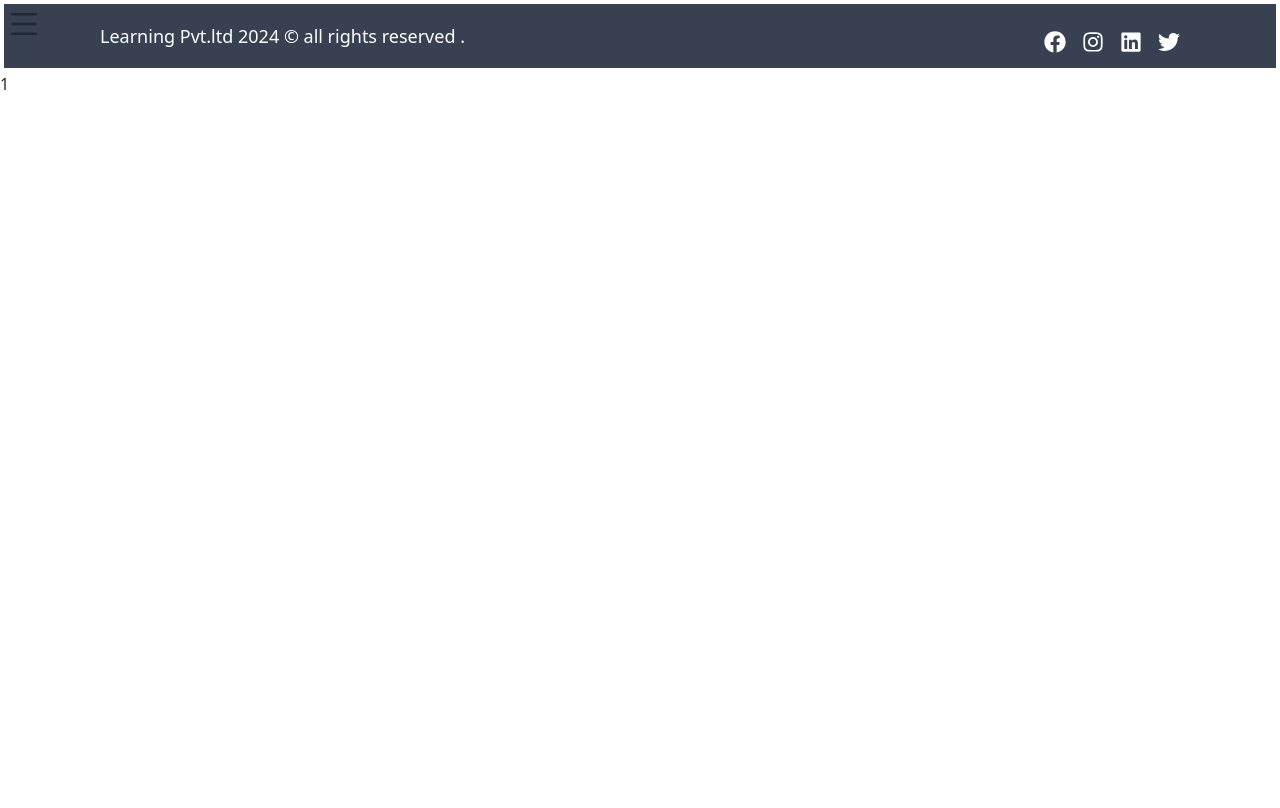
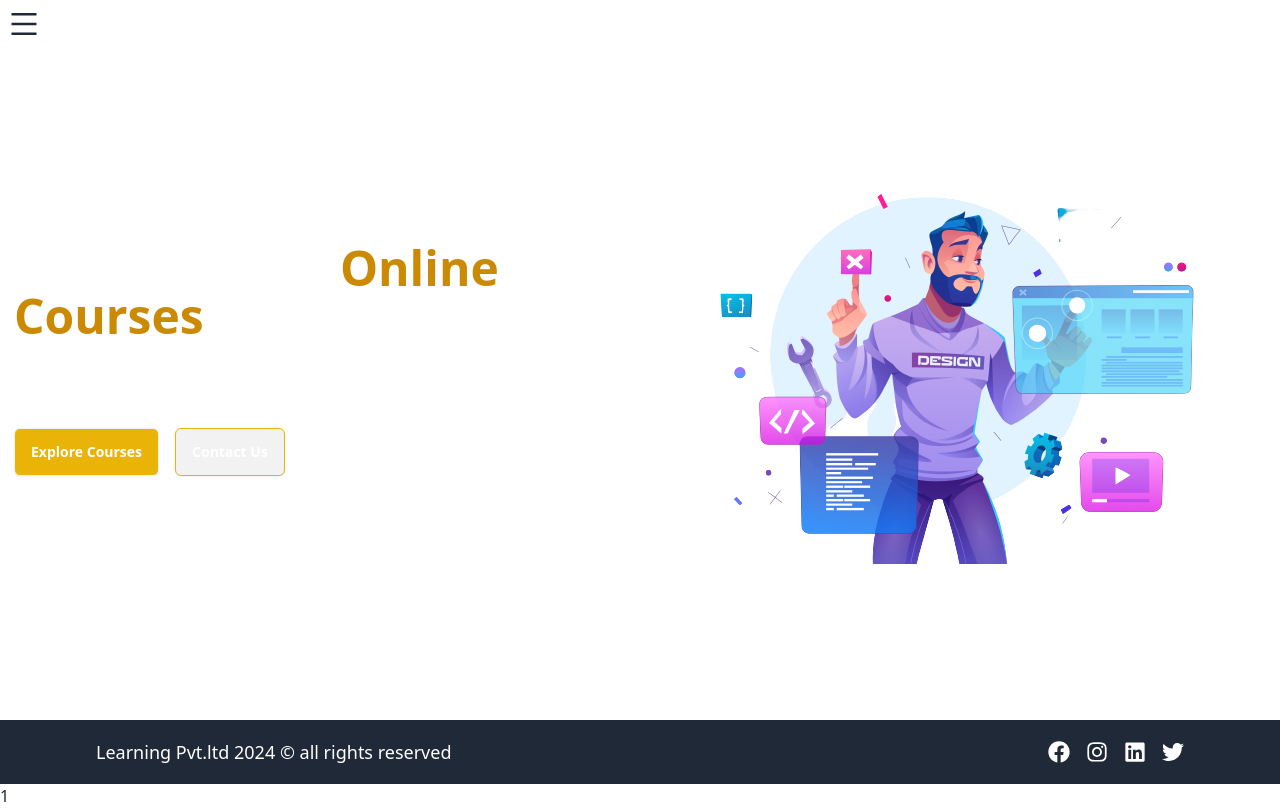
Before and after one commit to RitikY2005/lms, a React (Vite) app in the folder client/: page / in a window 1280 px wide. Built offline with nearby package versions, Linux system fonts and the light colour scheme.

Commit message:
built homepage landing page

```diff
--- a/client/src/App.jsx
+++ b/client/src/App.jsx
@@ -6,12 +6,13 @@ function App() {
 
 
   return (
-
+  	<>
      <Routes>
          <Route path="/" element={<Homepage/>}/>
      </Routes>
+     </>
 
   )
 }
 
-export default App
+export default App;
--- a/client/src/Components/Footer.jsx
+++ b/client/src/Components/Footer.jsx
@@ -7,14 +7,14 @@ function Footer(){
 	const currentYear= date.getFullYear();
 
   return (
-  	<footer className="w-full flex flex-col sm:flex-row justify-center sm:justify-between space-y-3 items-center h-[15vh] sm:h-[8vh] relative left-0 bottom-0 px-24 bg-gray-700 ">
+  	<footer className="w-full flex flex-col sm:flex-row justify-center sm:justify-between space-y-3 sm:space-y-0 items-center h-[15vh] sm:h-[8vh] relative left-0 bottom-0 px-24 bg-gray-800 ">
        <section className="flex justify-center align-center sm:w-auto w-full">
          <p className="text-white  sm:text-lg text-center ">
-         	Learning Pvt.ltd {currentYear} &copy; all rights reserved .
+         	Learning Pvt.ltd {currentYear} &copy; all rights reserved
          </p>
        </section>
 
-       <section className="flex justify-center align-center space-x-4">
+       <section className="flex justify-center align-center space-x-4 ">
        	  <FaFacebook className='cursor-pointer text-white hover:scale-110 transition-all duration-300 ease-in-out ' size={"22px"}/>
        	  <FaInstagram className='cursor-pointer text-white hover:scale-110 transition-all duration-300 ease-in-out ' size={"22px"}/>
        	  <FaLinkedin className='cursor-pointer text-white hover:scale-110 transition-all duration-300 ease-in-out ' size={"22px"}/>
--- /dev/null
+++ b/client/src/Layouts/HomeLayout.jsx
@@ -0,0 +1,87 @@
+import { AiOutlineMenu, AiFillCloseCircle } from "react-icons/ai";
+import { Link } from "react-router-dom";
+import Footer from "../Components/Footer.jsx";
+import {useSelector} from 'react-redux';
+
+function HomeLayout({ children }) {
+  function hideSidebar() {
+    const drawer = document.getElementById("my-drawer");
+    drawer.checked = !drawer.checked;
+  }
+
+  const isLoggedIn= useSelector((state)=>state?.user?.isLoggedIn);
+
+  return (
+    <>
+      <div className="drawer">
+        <input id="my-drawer" type="checkbox" className="drawer-toggle" />
+        <div className="drawer-content">
+          {/* Page content here */}
+
+          {children}
+
+          <Footer />
+          <label
+            htmlFor="my-drawer"
+            className="cursor cursor-pointer fixed top-2 left-2 "
+          >
+            <AiOutlineMenu size={"32px"} />
+          </label>
+        </div>
+        <div className="drawer-side">
+          <label
+            htmlFor="my-drawer"
+            aria-label="close sidebar"
+            className="drawer-overlay"
+          ></label>
+          <ul className="menu bg-base-200 text-base-content min-h-screen w-80 p-4 relative">
+            {/* Sidebar content here */}
+
+            <li className="absolute w-fit right-2 z-50">
+              <button className="" onClick={hideSidebar}>
+                <AiFillCloseCircle size={"22px"} />
+              </button>
+            </li>
+
+            <li>
+              <Link to="/"> Home </Link>
+            </li>
+
+            <li>
+              <Link to="/courses"> All Courses </Link>
+            </li>
+
+            <li>
+              <Link to="/contact-us"> Contact Us </Link>
+            </li>
+
+            <li>
+              <Link to="/about"> About Us </Link>
+            </li>
+            <li className="absolute bottom-4">
+              {!isLoggedIn && (
+                            <div className=" w-full flex justify-center items-center  space-x-4">
+                            <button className="btn btn-sm btn-secondary  px-8 py-2 text-white font-semibold rounded-md"><Link to="/login">Login</Link></button>
+                            <button className="btn btn-sm btn-primary  px-8 py-2 text-white font-semibold rounded-md"><Link to="/signin">signin</Link></button>
+                          </div>
+              )}
+
+              {
+                isLoggedIn && (
+                  <div className=" w-full flex justify-center items-center  space-x-4">
+                  <button className="btn btn-sm btn-secondary  px-8 py-2 text-white font-semibold rounded-md"><Link to="/profile">Profile</Link></button>
+                  <button className="btn btn-sm btn-primary  px-8 py-2 text-white font-semibold rounded-md"><Link to="/logout">logout</Link></button>
+                </div>
+                )
+              }
+            </li>
+
+          </ul>
+
+        </div>
+      </div>
+    </>
+  );
+}
+
+export default HomeLayout;
--- a/client/src/Pages/Homepage.jsx
+++ b/client/src/Pages/Homepage.jsx
@@ -1,87 +1,33 @@
-import { AiOutlineMenu, AiFillCloseCircle } from "react-icons/ai";
-import { Link } from "react-router-dom";
-import Footer from "../Components/Footer.jsx";
-import {useSelector} from 'react-redux';
+import { Link } from 'react-router-dom';
+import HomeLayout from '../Layouts/HomeLayout.jsx';
+import homePageMainImage from '../Assets/Images/homePageMainImage.png';
 
-function Homepage({ children }) {
-  function hideSidebar() {
-    const drawer = document.getElementById("my-drawer");
-    drawer.checked = !drawer.checked;
-  }
+function Homepage() {
+  return (
+    <HomeLayout>
+         <div className='w-full h-[90vh] flex flex-col md:flex-row justify-center items-center text-white'>
+              <div className='w-1/2 space-y-4'>
+                     <h1 className='text-5xl font-extrabold text-left '>
+                          <span>Find out best {" "}</span>
+                          <span className='text-yellow-600'>Online Courses</span>
+                     </h1>
+                     <p className='text-lg text-left'>
+                        Learn from the best teaching faculty in the world verified by NASA and modi themselves . We will make your every penny worth
+                     </p>
 
-  const isLoggedIn= useSelector((state)=>state?.user?.isLoggedIn);
+                     <div className='text-center sm:text-left space-x-4'>
+                        <button className='btn bg-yellow-500 rounded-md text-white text-sm font-bold hover:bg-yellow-600 transition-all duration-300 ease-in-out'><Link to="/courses">Explore Courses</Link></button>
+                        <button className='btn border border-yellow-500 rounded-md text-white text-sm font-bold hover:bg-yellow-600 transition-all duration-300 ease-in-out'><Link to="/contact-us">Contact Us</Link></button>
 
-  return (
-    <>
-      <div className="drawer">
-        <input id="my-drawer" type="checkbox" className="drawer-toggle" />
-        <div className="drawer-content p-1">
-          {/* Page content here */}
+                     </div>
 
-          {children}
-
-          <Footer />
-          <label
-            htmlFor="my-drawer"
-            className="cursor cursor-pointer fixed top-2 left-2 "
-          >
-            <AiOutlineMenu size={"32px"} />
-          </label>
-        </div>
-        <div className="drawer-side">
-          <label
-            htmlFor="my-drawer"
-            aria-label="close sidebar"
-            className="drawer-overlay"
-          ></label>
-          <ul className="menu bg-base-200 text-base-content min-h-screen w-80 p-4 relative">
-            {/* Sidebar content here */}
-
-            <li className="absolute w-fit right-2 z-50">
-              <button className="" onClick={hideSidebar}>
-                <AiFillCloseCircle size={"22px"} />
-              </button>
-            </li>
-
-            <li>
-              <Link to="/"> Home </Link>
-            </li>
-
-            <li>
-              <Link to="/courses"> All Courses </Link>
-            </li>
-
-            <li>
-              <Link to="/contact-us"> Contact Us </Link>
-            </li>
-
-            <li>
-              <Link to="/about"> About Us </Link>
-            </li>
-            <li className="absolute bottom-4">
-              {!isLoggedIn && (
-                            <div className=" w-full flex justify-center items-center  space-x-4">
-                            <button className="btn btn-sm btn-secondary  px-8 py-2 text-white font-semibold rounded-md"><Link to="/login">Login</Link></button>
-                            <button className="btn btn-sm btn-primary  px-8 py-2 text-white font-semibold rounded-md"><Link to="/signin">signin</Link></button>
-                          </div>
-              )}
-
-              {
-                isLoggedIn && (
-                  <div className=" w-full flex justify-center items-center  space-x-4">
-                  <button className="btn btn-sm btn-secondary  px-8 py-2 text-white font-semibold rounded-md"><Link to="/profile">Profile</Link></button>
-                  <button className="btn btn-sm btn-primary  px-8 py-2 text-white font-semibold rounded-md"><Link to="/logout">logout</Link></button>
-                </div>
-                )
-              }
-            </li>
-
-          </ul>
-
-        </div>
-      </div>
-    </>
+              </div>
+              <div className='flex justify-center items-center'>
+                <img src={homePageMainImage} alt="homepage image" className='object-contain'/>
+              </div>
+         </div>
+    </HomeLayout>
   );
-}
+};
 
 export default Homepage;
```
Also changed, not shown: client/src/Assets/Images/homePageMainImage.png (added).
